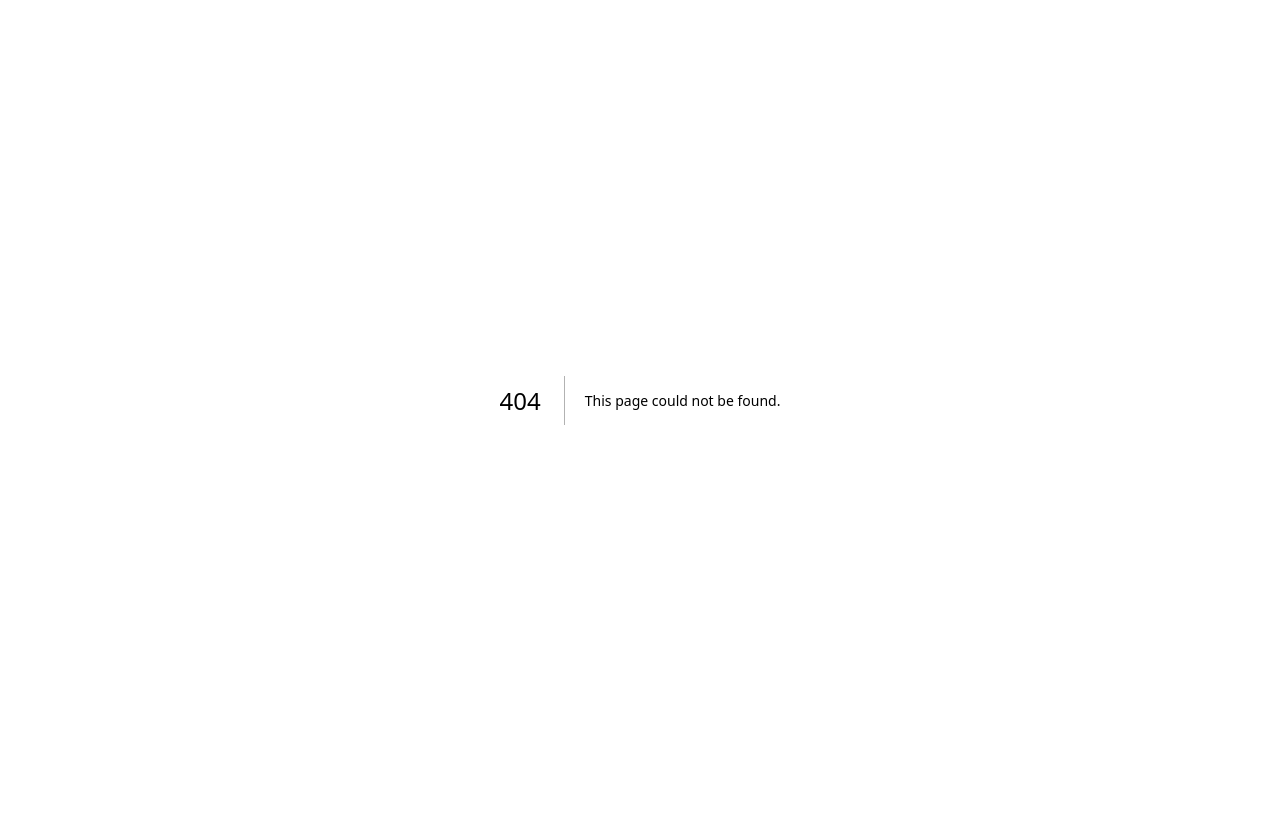
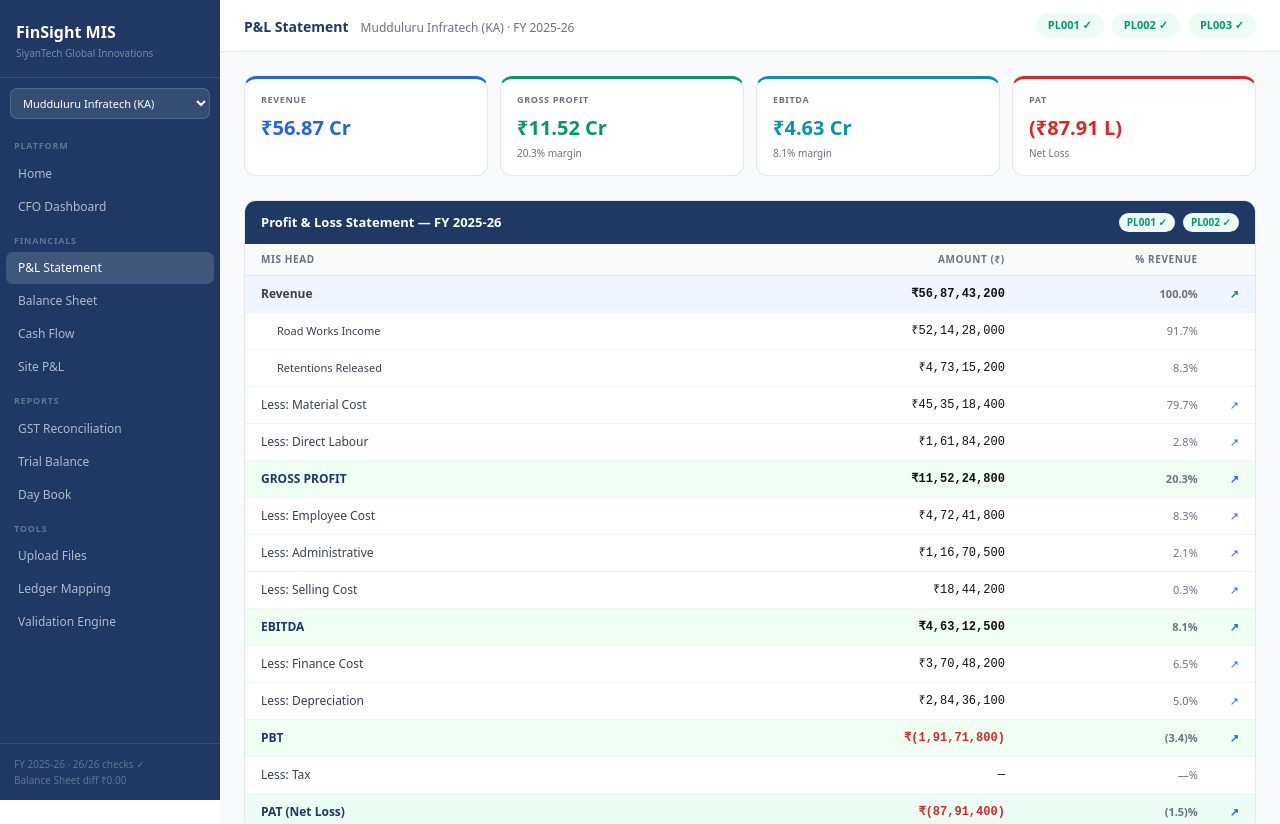
Before and after one commit to chakradhartatikonda27-art/finsight, a Next.js app in the folder finsight-web/: page /reports/pl in a window 1280 px wide. Before the commit this address had no page. Shown: the top 824 px of the page. Before the commit the page ends 800 px from the top, so only its background shows below. Built offline with nearby package versions, Linux system fonts and the light colour scheme.

Commit message:
Add P&L page and requirements.txt

```diff
--- /dev/null
+++ b/finsight-web/app/reports/pl/page.tsx
@@ -0,0 +1,131 @@
+'use client'
+import Layout from '../../../components/Layout'
+
+const PL_DATA = [
+  { mis_head: 'Revenue',          amount: '56,87,43,200', pct: '100.0', type: 'revenue', bold: true },
+  { mis_head: '  Road Works Income', amount: '52,14,28,000', pct: '91.7', type: 'sub' },
+  { mis_head: '  Retentions Released', amount: '4,73,15,200', pct: '8.3', type: 'sub' },
+  { mis_head: 'Less: Material Cost', amount: '45,35,18,400', pct: '79.7', type: 'cost' },
+  { mis_head: 'Less: Direct Labour',  amount: '1,61,84,200',  pct: '2.8',  type: 'cost' },
+  { mis_head: 'GROSS PROFIT',    amount: '11,52,24,800', pct: '20.3', type: 'subtotal', bold: true },
+  { mis_head: 'Less: Employee Cost',   amount: '4,72,41,800', pct: '8.3',  type: 'opex' },
+  { mis_head: 'Less: Administrative',  amount: '1,16,70,500', pct: '2.1',  type: 'opex' },
+  { mis_head: 'Less: Selling Cost',    amount: '18,44,200',   pct: '0.3',  type: 'opex' },
+  { mis_head: 'EBITDA',          amount: '4,63,12,500',  pct: '8.1',  type: 'subtotal', bold: true },
+  { mis_head: 'Less: Finance Cost',    amount: '3,70,48,200', pct: '6.5',  type: 'finance' },
+  { mis_head: 'Less: Depreciation',    amount: '2,84,36,100', pct: '5.0',  type: 'finance' },
+  { mis_head: 'PBT',             amount: '(1,91,71,800)', pct: '(3.4)', type: 'subtotal', bold: true, negative: true },
+  { mis_head: 'Less: Tax',             amount: '—',           pct: '—',    type: 'finance' },
+  { mis_head: 'PAT (Net Loss)',  amount: '(87,91,400)',  pct: '(1.5)', type: 'total', bold: true, negative: true },
+]
+
+const ROW_COLORS: Record<string, string> = {
+  revenue:  '#EFF6FF',
+  subtotal: '#F0FFF4',
+  total:    '#ECFDF5',
+}
+
+export default function PLPage() {
+  return (
+    <Layout>
+      <div style={{
+        background:'#fff', borderBottom:'1px solid #E5E7EB',
+        padding:'0 24px', height:52, display:'flex',
+        alignItems:'center', justifyContent:'space-between',
+        fontFamily:'system-ui', position:'sticky', top:0, zIndex:40
+      }}>
+        <div>
+          <span style={{ fontWeight:700, color:'#1F3864', fontSize:14 }}>P&L Statement</span>
+          <span style={{ color:'#6B7280', fontSize:12, marginLeft:12 }}>
+            Mudduluru Infratech (KA) · FY 2025-26
+          </span>
+        </div>
+        <div style={{ display:'flex', gap:8 }}>
+          <span style={{ background:'#ECFDF5', color:'#059669', fontSize:11, fontWeight:600, padding:'4px 12px', borderRadius:20 }}>PL001 ✓</span>
+          <span style={{ background:'#ECFDF5', color:'#059669', fontSize:11, fontWeight:600, padding:'4px 12px', borderRadius:20 }}>PL002 ✓</span>
+          <span style={{ background:'#ECFDF5', color:'#059669', fontSize:11, fontWeight:600, padding:'4px 12px', borderRadius:20 }}>PL003 ✓</span>
+        </div>
+      </div>
+
+      <div style={{ padding:'24px', fontFamily:'system-ui' }}>
+
+        <div style={{ display:'grid', gridTemplateColumns:'1fr 1fr 1fr 1fr', gap:12, marginBottom:24 }}>
+          {[
+            { label:'Revenue',     value:'₹56.87 Cr', color:'#2563EB' },
+            { label:'Gross Profit',value:'₹11.52 Cr', color:'#059669', sub:'20.3% margin' },
+            { label:'EBITDA',      value:'₹4.63 Cr',  color:'#0891B2', sub:'8.1% margin' },
+            { label:'PAT',         value:'(₹87.91 L)',color:'#DC2626', sub:'Net Loss' },
+          ].map(k => (
+            <div key={k.label} style={{
+              background:'#fff', border:'1px solid #E5E7EB',
+              borderRadius:12, padding:'14px 16px', borderTop:`3px solid ${k.color}`
+            }}>
+              <div style={{ fontSize:9, fontWeight:700, color:'#6B7280', textTransform:'uppercase', letterSpacing:'.07em', marginBottom:6 }}>{k.label}</div>
+              <div style={{ fontSize:20, fontWeight:800, color:k.color }}>{k.value}</div>
+              {k.sub && <div style={{ fontSize:10, color:'#6B7280', marginTop:3 }}>{k.sub}</div>}
+            </div>
+          ))}
+        </div>
+
+        <div className="card" style={{ background:'#fff', border:'1px solid #E5E7EB', borderRadius:12, overflow:'hidden' }}>
+          <div style={{ background:'#1F3864', padding:'12px 16px', color:'#fff', fontWeight:700, fontSize:13, display:'flex', justifyContent:'space-between' }}>
+            <span>Profit & Loss Statement — FY 2025-26</span>
+            <div style={{ display:'flex', gap:8 }}>
+              <span style={{ fontSize:10, background:'#ECFDF5', color:'#059669', padding:'2px 8px', borderRadius:10 }}>PL001 ✓</span>
+              <span style={{ fontSize:10, background:'#ECFDF5', color:'#059669', padding:'2px 8px', borderRadius:10 }}>PL002 ✓</span>
+            </div>
+          </div>
+          <table style={{ width:'100%', borderCollapse:'collapse', fontSize:12 }}>
+            <thead>
+              <tr style={{ background:'#F8FAFC' }}>
+                <th style={{ padding:'8px 16px', textAlign:'left', fontSize:10, fontWeight:700, color:'#6B7280', textTransform:'uppercase', letterSpacing:'.06em', borderBottom:'1px solid #E5E7EB', width:'50%' }}>MIS Head</th>
+                <th style={{ padding:'8px 16px', textAlign:'right', fontSize:10, fontWeight:700, color:'#6B7280', textTransform:'uppercase', letterSpacing:'.06em', borderBottom:'1px solid #E5E7EB' }}>Amount (₹)</th>
+                <th style={{ padding:'8px 16px', textAlign:'right', fontSize:10, fontWeight:700, color:'#6B7280', textTransform:'uppercase', letterSpacing:'.06em', borderBottom:'1px solid #E5E7EB' }}>% Revenue</th>
+                <th style={{ padding:'8px 16px', borderBottom:'1px solid #E5E7EB', width:40 }}></th>
+              </tr>
+            </thead>
+            <tbody>
+              {PL_DATA.map((row: any, i) => (
+                <tr key={i} style={{
+                  background: ROW_COLORS[row.type] || '#fff',
+                  fontWeight: row.bold ? 700 : 400,
+                  borderBottom: '0.5px solid #F3F4F6'
+                }}>
+                  <td style={{
+                    padding: `9px 16px 9px ${row.type === 'sub' ? 32 : 16}px`,
+                    color: row.type === 'total' || row.type === 'subtotal' ? '#1F3864' : '#374151',
+                    fontSize: row.type === 'sub' ? 11 : 12,
+                  }}>
+                    {row.mis_head}
+                  </td>
+                  <td style={{ padding:'9px 16px', textAlign:'right', fontFamily:'monospace', color: row.negative ? '#DC2626' : '#111' }}>
+                    {row.amount === '—' ? '—' : `₹${row.amount}`}
+                  </td>
+                  <td style={{ padding:'9px 16px', textAlign:'right', fontSize:11, color:'#6B7280' }}>
+                    {row.pct}%
+                  </td>
+                  <td style={{ padding:'9px 16px', textAlign:'center' }}>
+                    {row.type !== 'sub' && row.amount !== '—' && (
+                      <button style={{ fontSize:11, color:'#2563EB', background:'none', border:'none', cursor:'pointer' }} title="Drill down">↗</button>
+                    )}
+                  </td>
+                </tr>
+              ))}
+            </tbody>
+          </table>
+        </div>
+
+        <div style={{ marginTop:16, background:'#ECFDF5', border:'1px solid #A7F3D0', borderRadius:12, padding:'14px 20px' }}>
+          <div style={{ fontWeight:700, color:'#065F46', fontSize:12, marginBottom:4 }}>
+            ✓ All P&L checks passed — PL001 PL002 PL003 PL004
+          </div>
+          <div style={{ fontSize:11, color:'#059669', lineHeight:1.7 }}>
+            Revenue ₹56.87 Cr → GP ₹11.52 Cr (20.3%) → EBITDA ₹4.63 Cr (8.1%) → PAT (₹87.91 L) (-1.5%)<br/>
+            Formula chain verified. Click ↗ on any line to drill down to source Tally vouchers.
+          </div>
+        </div>
+
+      </div>
+    </Layout>
+  )
+}
```
Also changed, not shown: 1 other file (tests, documents, lock files or other folders).
